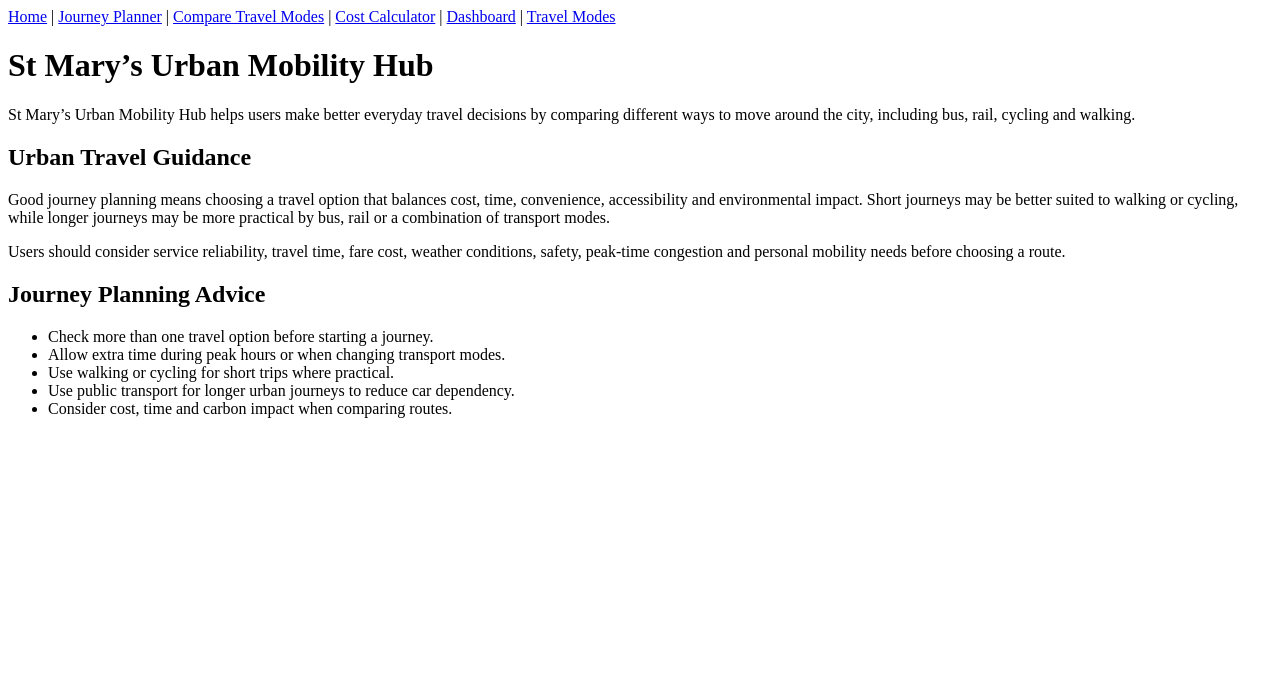
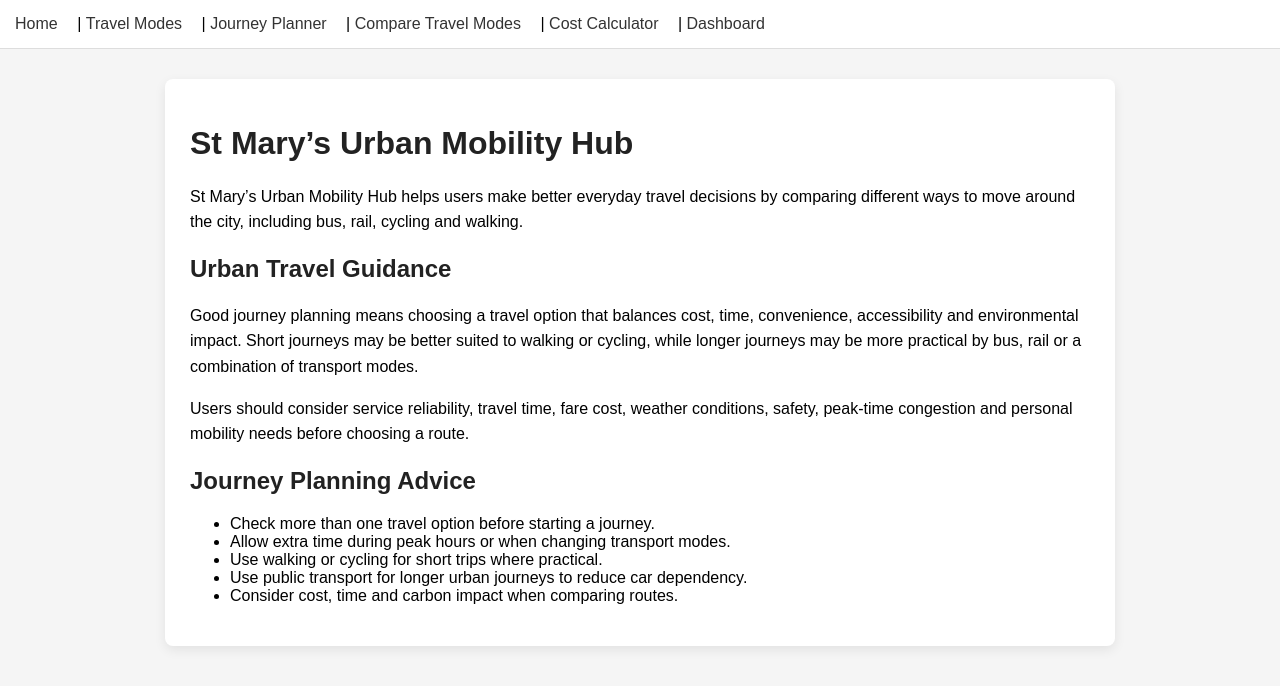
Before and after one commit to sitanatarajan2006/React-Project, a React (Vite) app in the folder st-marys-mobility-hub/: page / in a window 1280 px wide. Shown: the top 686 px of the page. Built offline with nearby package versions, Linux system fonts and the light colour scheme.

Commit message:
created css and modified UI

```diff
--- /dev/null
+++ b/st-marys-mobility-hub/src/App.css
@@ -0,0 +1,39 @@
+body {
+  font-family: Arial, sans-serif;
+  margin: 0;
+  background-color: #f5f5f5;
+}
+
+nav {
+  background-color: #ffffff;
+  padding: 15px;
+  border-bottom: 1px solid #ddd;
+}
+
+nav a {
+  margin-right: 15px;
+  text-decoration: none;
+  color: #333;
+  font-weight: 500;
+}
+
+nav a:hover {
+  text-decoration: underline;
+}
+
+.container {
+  max-width: 900px;
+  margin: 30px auto;
+  background: #ffffff;
+  padding: 25px;
+  border-radius: 8px;
+  box-shadow: 0 4px 12px rgba(0,0,0,0.08);
+}
+
+h1, h2, h3 {
+  color: #222;
+}
+
+p {
+  line-height: 1.6;
+}
--- a/st-marys-mobility-hub/src/App.jsx
+++ b/st-marys-mobility-hub/src/App.jsx
@@ -1,32 +1,38 @@
-import { BrowserRouter as Router, Routes, Route, Link } from "react-router-dom"
-import Home from "./pages/Home"
-import JourneyPlanner from "./pages/JourneyPlanner"
-import Compare from "./pages/Compare"
-import CostCalculator from "./pages/CostCalculator"
-import Dashboard from "./pages/Dashboard"
+import { BrowserRouter as Router, Routes, Route, Link } from "react-router-dom";
+
+import Home from "./pages/Home";
+import JourneyPlanner from "./pages/JourneyPlanner";
+import Compare from "./pages/Compare";
+import CostCalculator from "./pages/CostCalculator";
+import Dashboard from "./pages/Dashboard";
 import TravelModes from "./pages/TravelModes";
+
+import "./App.css";
 
 function App() {
   return (
     <Router>
       <nav>
         <Link to="/">Home</Link> |{" "}
+        <Link to="/travel-modes">Travel Modes</Link> |{" "}
         <Link to="/journey-planner">Journey Planner</Link> |{" "}
         <Link to="/compare">Compare Travel Modes</Link> |{" "}
         <Link to="/cost-calculator">Cost Calculator</Link> |{" "}
-        <Link to="/dashboard">Dashboard</Link> |{" "}
-        <Link to="/travel-modes">Travel Modes</Link>
+        <Link to="/dashboard">Dashboard</Link>
       </nav>
+
+      <div className="container">
         <Routes>
           <Route path="/" element={<Home />} />
+          <Route path="/travel-modes" element={<TravelModes />} />
           <Route path="/journey-planner" element={<JourneyPlanner />} />
           <Route path="/compare" element={<Compare />} />
           <Route path="/cost-calculator" element={<CostCalculator />} />
           <Route path="/dashboard" element={<Dashboard />} />
-        <Route path="/travel-modes" element={<TravelModes />} />
         </Routes>
+      </div>
     </Router>
   );
 }
 
-export default App
+export default App;
```
Lines whose indentation alone changed are shown as unchanged.
